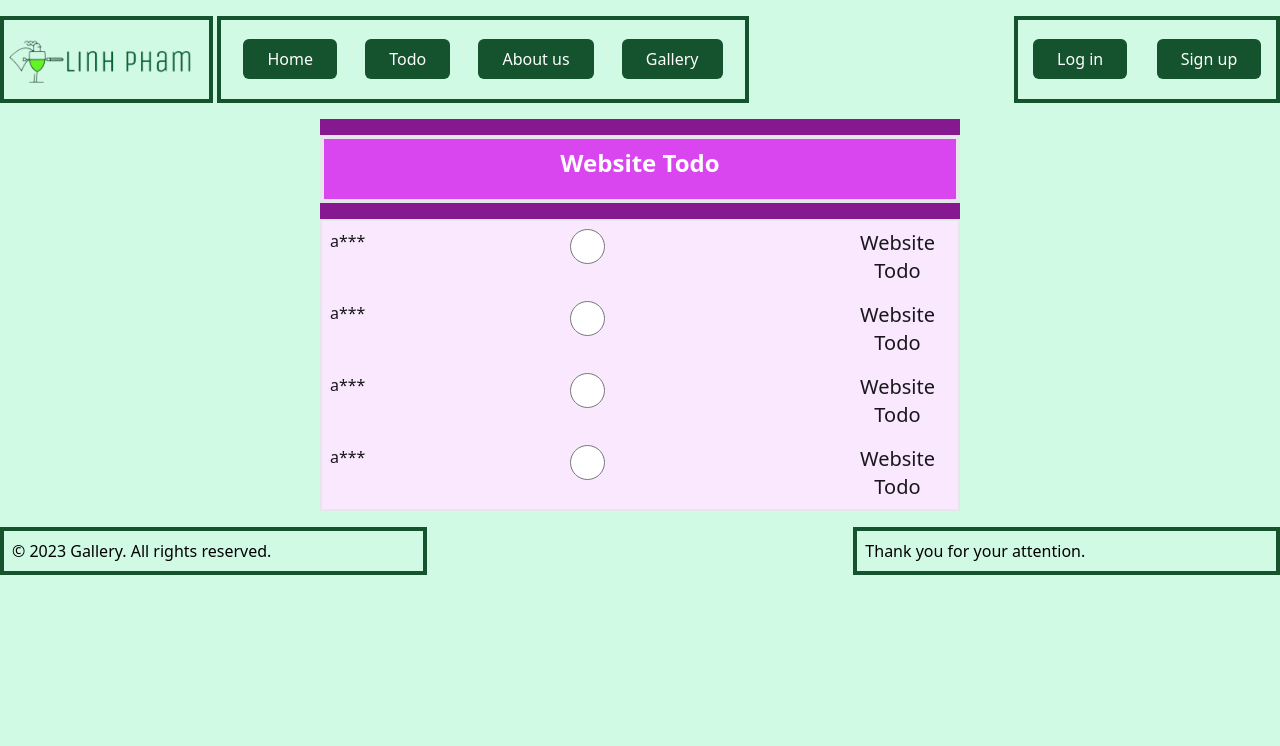
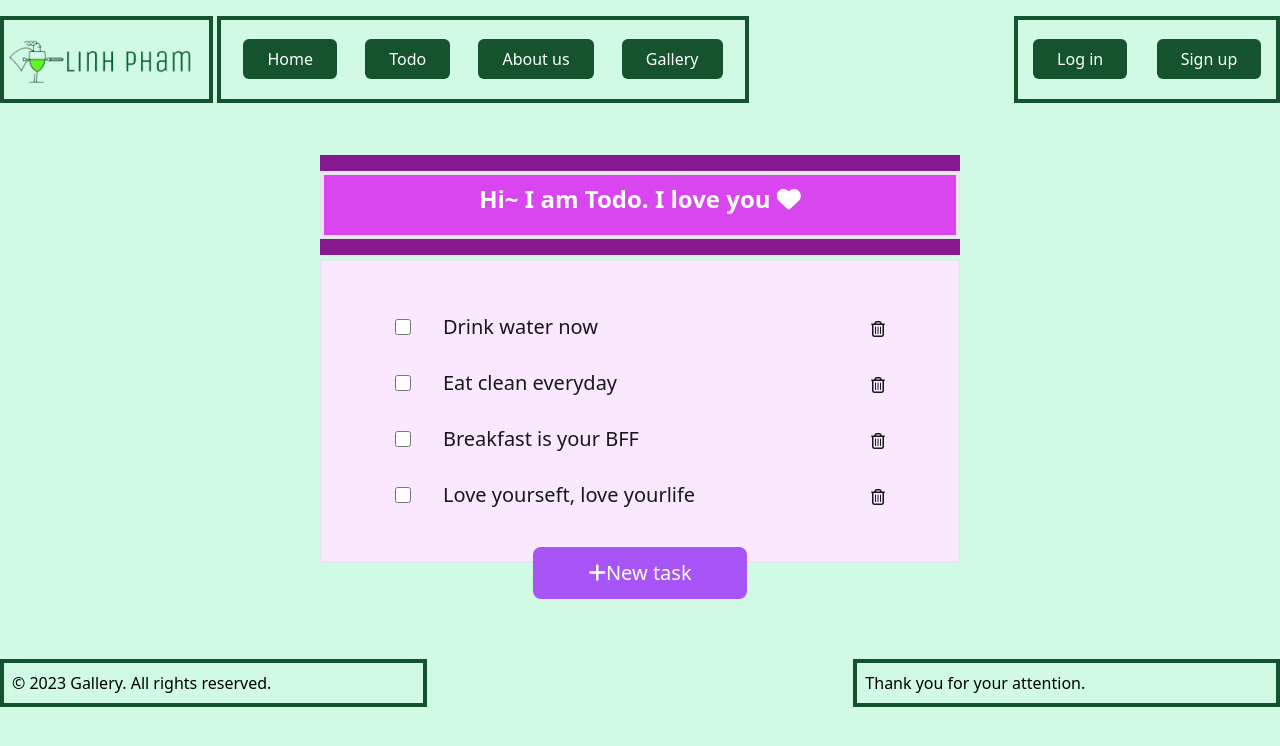
Before and after one commit to tongbaoloc/group1-study-react, a React (Vite) app: page /todo in a window 1280 px wide. Shown: the top 746 px of the page. Built offline with nearby package versions, Linux system fonts and the light colour scheme; no server answers.

Commit message:
Completed exercise 2 of the React Sharing Session.

```diff
--- a/index.html
+++ b/index.html
@@ -4,10 +4,12 @@
     <meta charset="UTF-8" />
     <link rel="icon" type="image/svg+xml" href="/vite.svg" />
     <meta name="viewport" content="width=device-width, initial-scale=1.0" />
+    <script src="https://kit.fontawesome.com/b7b1d37f74.js" crossorigin="anonymous"></script>
     <title>Linh Pham - React Proj</title>
   </head>
   <body>
     <div id="root"></div>
     <script type="module" src="/src/main.tsx"></script>
+
   </body>
 </html>
--- a/src/components/login_page/Login.tsx
+++ b/src/components/login_page/Login.tsx
@@ -30,7 +30,7 @@ export default function Login() {
        }
     }
   return (
-    <div className="form my-28">
+    <div className="login-form form my-28">
       <div className="form__box">
         <div className="form__left">
           <div className="form__padding">
--- a/src/components/login_page/login.css
+++ b/src/components/login_page/login.css
@@ -81,7 +81,7 @@
     margin: 10px 0;
   }
 
-  input {
+  .login-form input {
     display: block;
     width: 100%;
     margin-bottom: 25px;
@@ -93,15 +93,15 @@
     font-size: 14px;
 
   }
-  input:after {
+  .login-form input:after {
     position: absolute;
     content: "a***";
   }
 
-  a {
+  .login-form a {
     color: #71df88;
     position: relative;
   }
-  a:hover {
+  .login-form a:hover {
     color: #ff3f70;
   }
--- a/src/components/todo_page/Todo.tsx
+++ b/src/components/todo_page/Todo.tsx
@@ -1,12 +1,21 @@
-import React from 'react'
-
-export default function Todo() {
+import React, { useEffect, useState } from "react";
+import { useRecoilState } from "recoil";
+import { TodoModel, todoState } from "../../store/RecoildStore";
+import "./todo.css";
+export default function Todo(props:any) {
+  const [hide, setHide] = useState(false);
+  const [list, setList] = useRecoilState(todoState);
+  function handleDelete(){
+    var temp = list.filter(item=>item.id !== props.todo.id);
+    setList(temp);
+  }
   return (
-      <div className="container m-auto ">
-        <div className=" p-2  text-center flex justify-center">
-            <input type="radio" />
-          <p className="text-xl">Website Todo </p>
-        </div>
+    <div className="container m-auto ">
+      <div className=" p-2 px-5  text-center flex justify-start w-5/6 border-spacing-x-3.5 mx-auto my-3">
+        <input type="checkbox" className=" mr-8 checkbox bg-purple-600 w-4" onClick={()=>setHide(!hide)} />
+        <p className={` text-xl w-5/6 text-left ${hide?"strike-through text-zinc-400":""}`}  >{props.todo.content}</p>
+        <i className="cursor-pointer hover:text-red-600 fa fa-trash-o mt-2 ml-5" aria-hidden="true" onClick={handleDelete}></i>
       </div>
-  )
+    </div>
+  );
 }
--- a/src/components/todo_page/TodoButton.tsx
+++ b/src/components/todo_page/TodoButton.tsx
@@ -1,7 +1,35 @@
-import React from 'react'
+import React, { useState } from "react";
+import { useRecoilState } from "recoil";
+import { TodoModel, todoState } from "../../store/RecoildStore";
 
 export default function TodoButton() {
+  const [content, setContent] = useState("");
+  const [isAdd, setIsAdd] = useState(false);
+  const [list, setList] = useRecoilState(todoState);
+  function handleAdd(){
+    setIsAdd(!isAdd)
+    var todo:TodoModel={
+      id:list.length+1,
+      content,
+      status:true
+    };
+    var temp= [...list, todo] ;
+    setList(temp);
+  }
   return (
-    <div>TodoButton</div>
-  )
+    <div className="relative">
+      {!isAdd && (
+        <div onClick={()=>setIsAdd(!isAdd)}  className="absolute inset-x-0 -top-5 px-10 py-3 w-4/12 cursor-pointer hover:bg-purple-700 text-center rounded-lg text-xl bg-purple-500 m-auto  ">
+        <i className="fa fa-plus" aria-hidden="true"></i>
+        <span>New task</span>
+      </div>
+      )}
+      {isAdd && (
+       <div  className="absolute inset-x-0 -top-5 py-2 cursor-pointer hover:bg-purple-700 text-center rounded-lg text-xl bg-purple-500 m-auto  ">
+        Content: <input autoFocus type="text" className="text-black w-3/5 mx-3 py-2" onChange={(e)=>setContent(e.target.value)} />
+       <i className="fa fa-check w-12 hover:text-blue-500" onClick={handleAdd}  aria-hidden="true"></i>
+      </div>
+      )}
+    </div>
+  );
 }
--- a/src/components/todo_page/TodoHeader.tsx
+++ b/src/components/todo_page/TodoHeader.tsx
@@ -5,7 +5,7 @@ export default function TodoHeader() {
     <div className="py-4 flex justify-start bg-fuchsia-800">
       <div className="container m-auto ">
         <div className=" bg-fuchsia-500 border-4 p-2  text-center">
-          <p className="font-bold text-2xl mb-3">Website Todo </p>
+          <p className="font-bold text-2xl mb-3">Hi~ I am Todo. I love you <i className="fa fa-heart" aria-hidden="true"></i></p>
         </div>
       </div>
     </div>
--- a/src/components/todo_page/TodoList.tsx
+++ b/src/components/todo_page/TodoList.tsx
@@ -1,19 +1,28 @@
-import React from 'react'
+import React, { useEffect, useState } from 'react'
 import Todo from './Todo'
 import TodoHeader from './TodoHeader'
+import "./todo.css";
+import TodoButton from './TodoButton';
+import todoList from "../../store/todo.json";
+import { useRecoilState } from 'recoil';
+import { todoState } from '../../store/RecoildStore';
 
 export default function TodoList() {
+  const [list, setList] = useRecoilState(todoState);
+
+ useEffect(() => {
+  setList(todoList);
+ }, [])
+
   return (
-    <div  className='container w-1/2 m-auto'>
-
-
+    <div  className='container w-1/2 m-auto my-9 mb-20'>
       <TodoHeader />
-     <div className='border-2 bg-fuchsia-100 text-center text-zinc-900'>
-     <Todo />
-      <Todo />
-      <Todo />
-      <Todo />
+     <div className='border-2 bg-fuchsia-100 text-center text-zinc-900 py-8 my-1'>
+      {list && list.map((todo)=>{
+         return  <Todo todo={todo} />
+      })}
      </div>
+     <TodoButton />
     </div>
   )
 }
--- /dev/null
+++ b/src/components/todo_page/todo.css
@@ -0,0 +1,7 @@
+.checkbox{
+    accent-color:rgb(116, 22, 92);
+}
+.strike-through{
+    color:rgb(116, 22, 92);
+    text-decoration:line-through;
+}
--- a/src/store/RecoildStore.tsx
+++ b/src/store/RecoildStore.tsx
@@ -6,6 +6,11 @@ export interface Wine {
   strDrinkThumb: string;
 }
 
+export interface TodoModel {
+  id: number;
+  content: string;
+  status: boolean;
+}
 export interface User {
   username: string;
   password: string;
@@ -13,6 +18,11 @@ export interface User {
 export const wineState = atom({
   key: "wineState",
   default: {} as Wine,
+});
+
+export const todoState = atom({
+  key: "todoState",
+  default: [] as TodoModel[],
 });
 export const isAuthState = atom({
   key: "isAuthState",
--- /dev/null
+++ b/src/store/todo.json
@@ -0,0 +1,24 @@
+[
+    {
+        "id":1,
+        "content":"Drink water now",
+        "status":true
+    },
+    {
+        "id":2,
+        "content":"Eat clean everyday",
+        "status":true
+    },
+    {
+        "id":3,
+        "content":"Breakfast is your BFF",
+        "status":true
+    },
+    {
+        "id":4,
+        "content":"Love yourseft, love yourlife",
+        "status":true
+    }
+
+
+]
```
